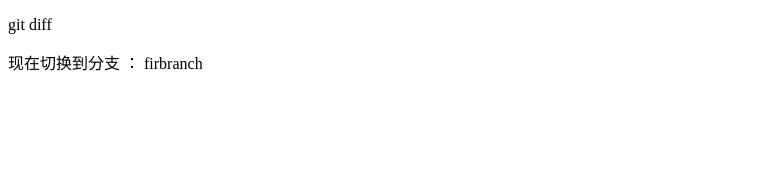
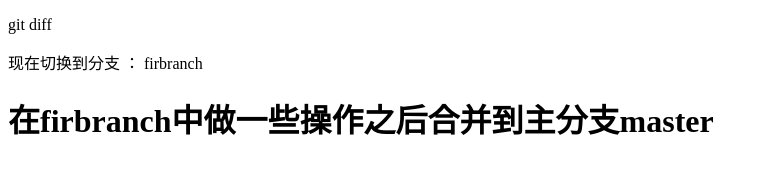
Before and after one commit to Mhw1996/branch-git, a plain HTML site: page index.html in a window 1280 px wide. Shown: the whole page, without its empty margins (0-768 px from the left). Drawn offline with Linux system fonts and the light colour scheme.

Commit message:
在副分支上提交

```diff
--- a/index.html
+++ b/index.html
@@ -8,5 +8,6 @@
 <body>
   <p>git diff</p>
   <p>现在切换到分支 ： firbranch</p>
+  <h1>在firbranch中做一些操作之后合并到主分支master</h1>
 </body>
 </html>
```
